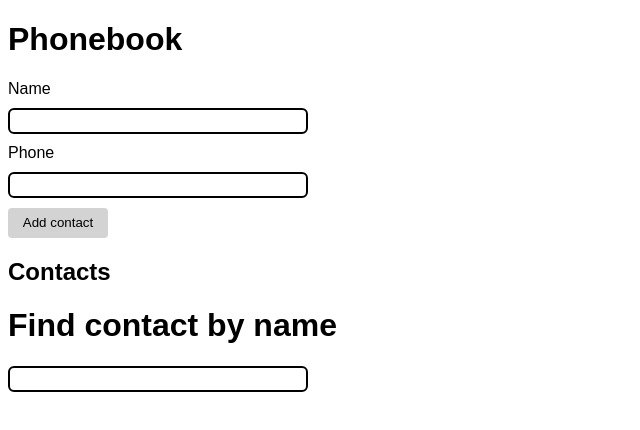
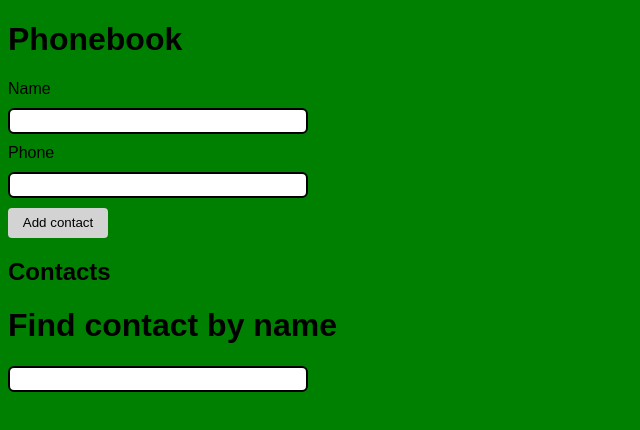
Before and after one commit to Kacper99999/goit-react-hw-07-phonebook, a React (Vite) app: page / in a window 1280 px wide. Shown: the top 430 px of the page, without its empty margins (0-640 px from the left). Built offline with nearby package versions, Linux system fonts and the light colour scheme.

Commit message:
Update styles

```diff
--- a/src/components/styles.css
+++ b/src/components/styles.css
@@ -1,5 +1,6 @@
 :root{
     font-family: Arial, sans-serif;
+    background-color: green;
 }
 .form{
     display: flex;
```
